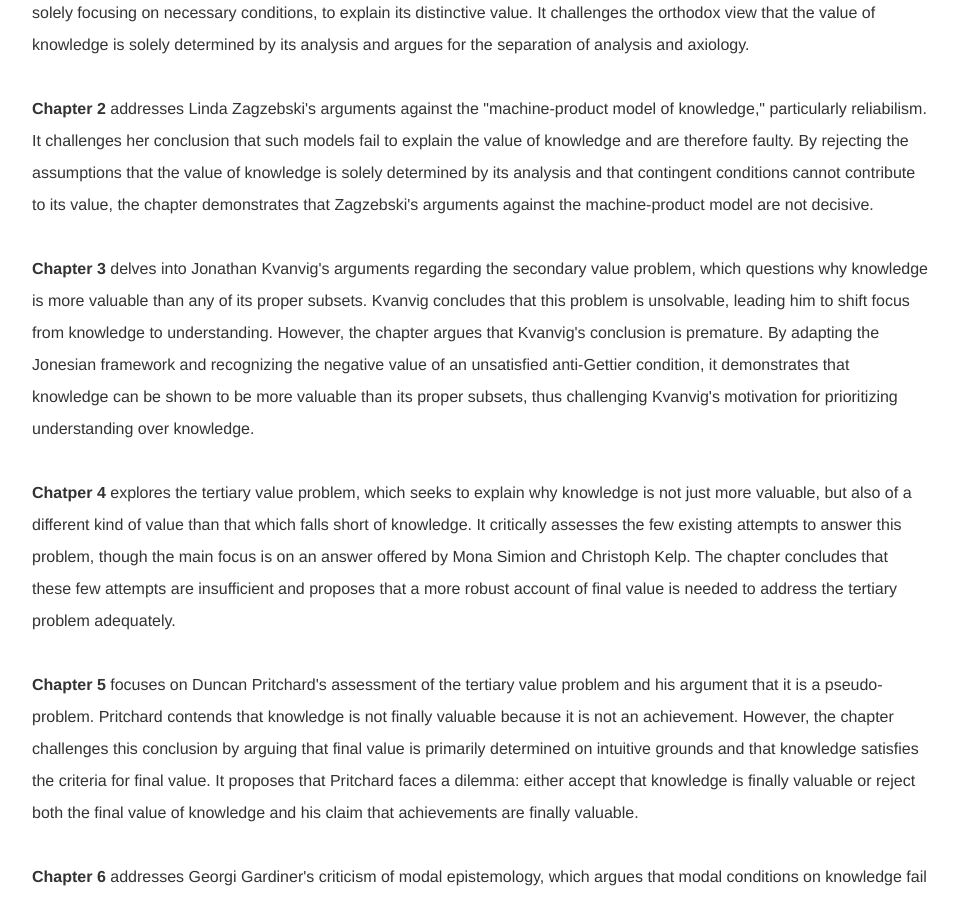
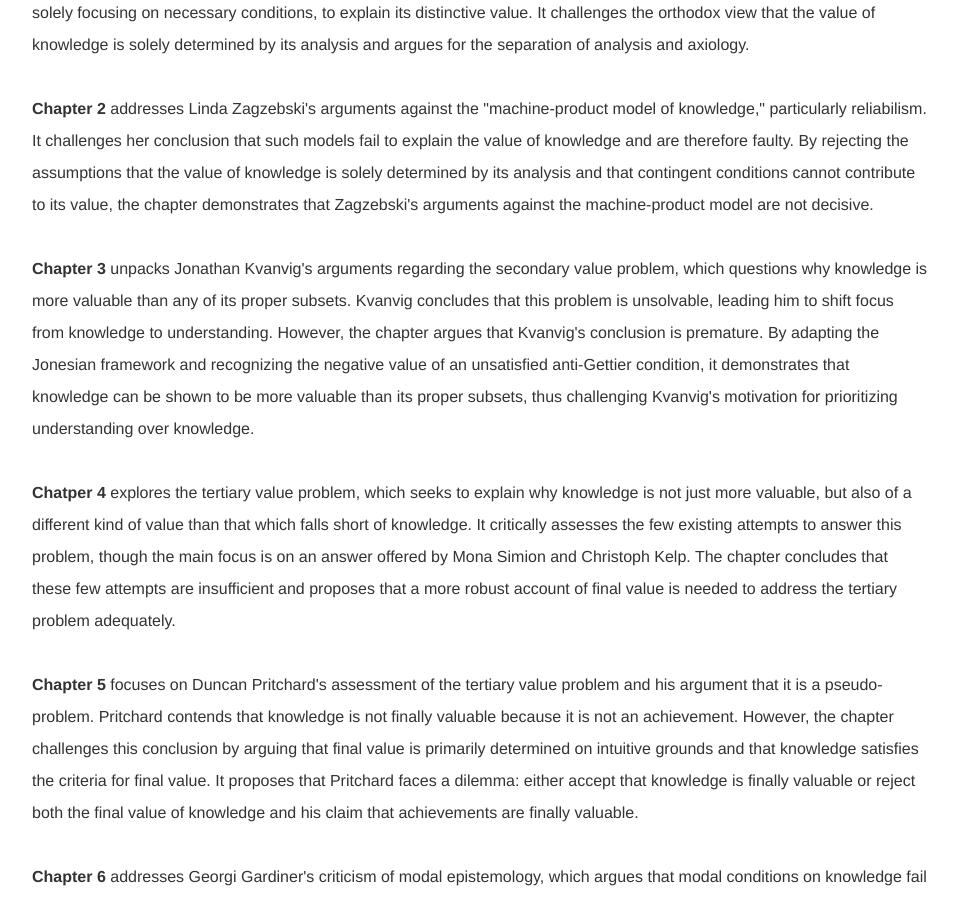
Before and after one commit to kevinjpatton/kevinjpatton.github.io, a Jekyll site: the page built from dissertation/index.html, in a window 1280 px wide and 900 px high, scrolled down 1931 px. Shown: the whole window, without its empty margins (160-1118 px from the left). Built offline with Jekyll 4.4.1, drawn with Linux system fonts in a browser that asks for light colours; Markdown is read by kramdown in place of the engine named in the settings.

Commit message:
Update index.html

```diff
--- a/dissertation/index.html
+++ b/dissertation/index.html
@@ -13,7 +13,7 @@ You can find a PDF of my dissertation at the following link: <a href="https://di
 <h2>Chapter Summaries</h2>
 <p><b>Chapter 1</b> establishes a methodological framework for approaching the value problems in epistemology. This framework, derived from Ward Jones's work, emphasizes the importance of considering contingent properties of knowledge, rather than solely focusing on necessary conditions, to explain its distinctive value. It challenges the orthodox view that the value of knowledge is solely determined by its analysis and argues for the separation of analysis and axiology.<br><br>
 <b>Chapter 2</b> addresses Linda Zagzebski's arguments against the "machine-product model of knowledge," particularly reliabilism. It challenges her conclusion that such models fail to explain the value of knowledge and are therefore faulty. By rejecting the assumptions that the value of knowledge is solely determined by its analysis and that contingent conditions cannot contribute to its value, the chapter demonstrates that Zagzebski's arguments against the machine-product model are not decisive.<br><br>
-<b>Chapter 3</b> delves into Jonathan Kvanvig's arguments regarding the secondary value problem, which questions why knowledge is more valuable than any of its proper subsets. Kvanvig concludes that this problem is unsolvable, leading him to shift focus from knowledge to understanding. However, the chapter argues that Kvanvig's conclusion is premature. By adapting the Jonesian framework and recognizing the negative value of an unsatisfied anti-Gettier condition, it demonstrates that knowledge can be shown to be more valuable than its proper subsets, thus challenging Kvanvig's motivation for prioritizing understanding over knowledge.<br><br>
+<b>Chapter 3</b> unpacks Jonathan Kvanvig's arguments regarding the secondary value problem, which questions why knowledge is more valuable than any of its proper subsets. Kvanvig concludes that this problem is unsolvable, leading him to shift focus from knowledge to understanding. However, the chapter argues that Kvanvig's conclusion is premature. By adapting the Jonesian framework and recognizing the negative value of an unsatisfied anti-Gettier condition, it demonstrates that knowledge can be shown to be more valuable than its proper subsets, thus challenging Kvanvig's motivation for prioritizing understanding over knowledge.<br><br>
 <b>Chatper 4</b> explores the tertiary value problem, which seeks to explain why knowledge is not just more valuable, but also of a different kind of value than that which falls short of knowledge. It critically assesses the few existing attempts to answer this problem, though the main focus is on an answer offered by Mona Simion and Christoph Kelp. The chapter concludes that these few attempts are insufficient and proposes that a more robust account of final value is needed to address the tertiary problem adequately.<br><br>
 <b>Chapter 5</b> focuses on Duncan Pritchard's assessment of the tertiary value problem and his argument that it is a pseudo-problem. Pritchard contends that knowledge is not finally valuable because it is not an achievement. However, the chapter challenges this conclusion by arguing that final value is primarily determined on intuitive grounds and that knowledge satisfies the criteria for final value. It proposes that Pritchard faces a dilemma: either accept that knowledge is finally valuable or reject both the final value of knowledge and his claim that achievements are finally valuable.<br><br>
 <b>Chapter 6</b> addresses Georgi Gardiner's criticism of modal epistemology, which argues that modal conditions on knowledge fail to explain its value. By adopting the Jonesian framework and rejecting the assumptions that analysis alone determines the value of knowledge and that contingent conditions cannot contribute to it, the chapter demonstrates that the axiological limitations of modal epistemology are not a basis for its rejection. It concludes that Gardiner's criticism fails and that modal epistemology may still be a fruitful area of inquiry.</p>
```
